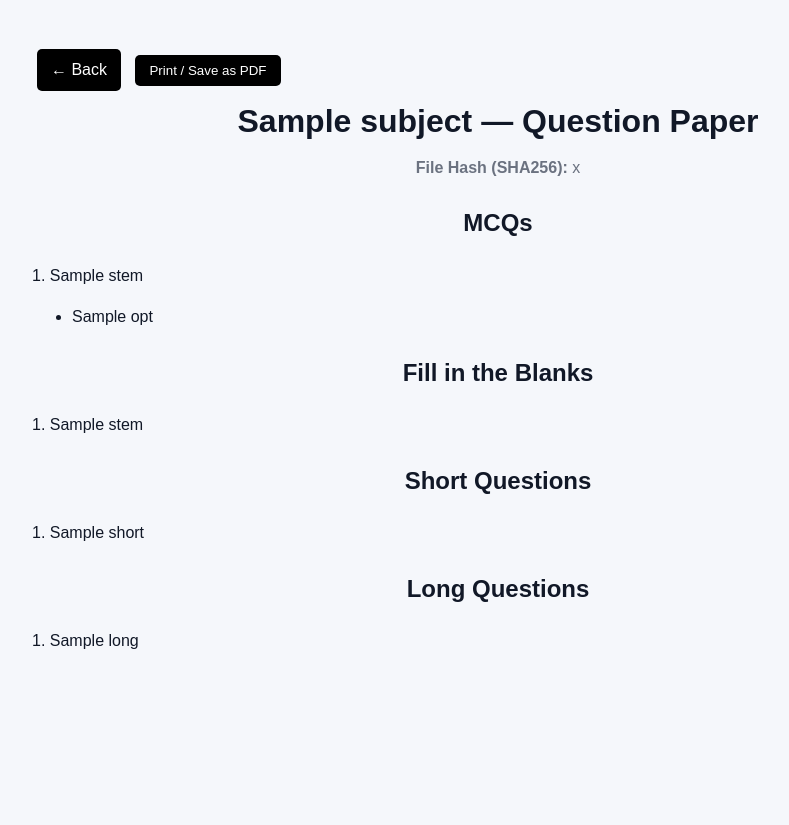
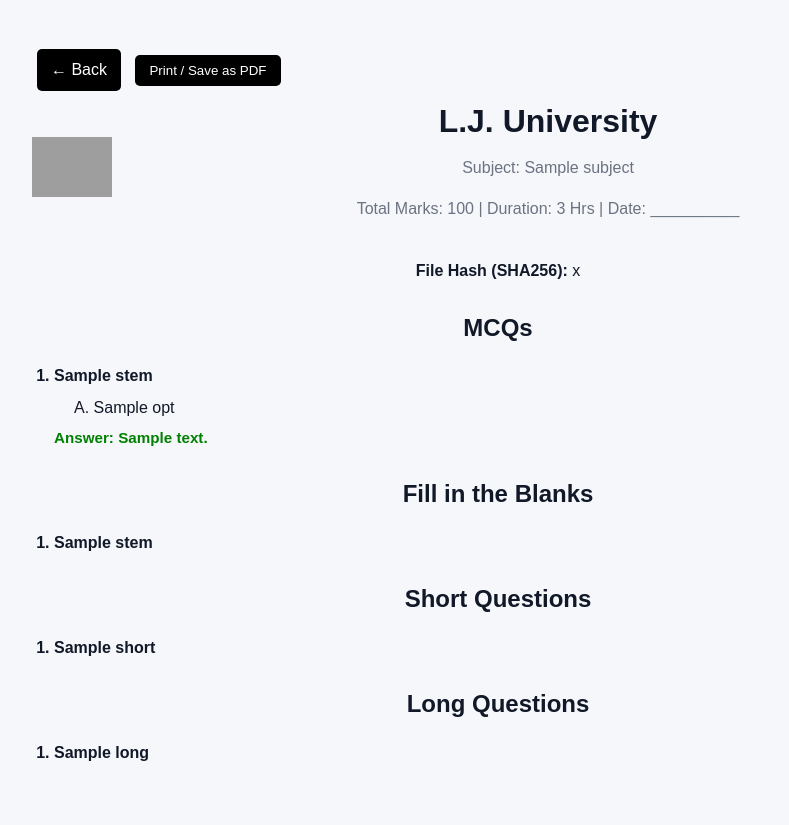
Before and after one commit to rudradesa/question-paper-generator-rule-base, a Flask app: template templates/paper.html in a window 1280 px wide. Shown: the whole page, without its empty margins (142-931 px from the left). Before the commit the page ends 649 px from the top, so only its background shows below. Run offline with Flask 3, Linux system fonts and the light colour scheme; the template is opened without the code that fills it: most values are stand-ins (such as "Sample title", 1, 10 or a date in 2020); grey boxes are pictures that could not be loaded.

Commit message:
Update paper.html

```diff
--- a/templates/paper.html
+++ b/templates/paper.html
@@ -6,28 +6,20 @@
   <title>{{ subject }} - Question Paper</title>
   <link rel="stylesheet" href="{{ url_for('static', filename='style.css') }}">
   <style>
-    @media print {
-      .no-print { display: none !important; }
-      .page-break { page-break-before: always; }
-    }
-    body {
-      font-family: Arial, sans-serif;
-      margin: 20px;
-      line-height: 1.6;
-    }
-    h1, h2 { text-align: center; }
-    .btn {
-      display: inline-block;
-      margin: 5px;
-      padding: 8px 14px;
-      background: black;
-      color: white;
-      text-decoration: none;
-      border-radius: 5px;
-    }
-    .btn:hover { background: black; }
-    .q { font-weight: bold; margin-top: 8px; }
-    .ans { color: green; margin-left: 15px; }
+    @media print { .no-print { display: none !important; } .page-break { page-break-before: always; } }
+    body { font-family: Arial, sans-serif; margin: 20px; line-height: 1.6; }
+    header { display: flex; justify-content: flex-start; align-items: center; margin-bottom: 20px; }
+    header img { height: 60px; margin-right: 20px; }
+    .header-info { text-align: center; flex-grow: 1; }
+    h1, h2 { text-align: center; margin: 10px 0; }
+    .btn { display: inline-block; margin: 5px; padding: 8px 14px; background: black; color: white; text-decoration: none; border-radius: 5px; }
+    .btn:hover { background: #333; }
+    .q { font-weight: bold; margin-top: 12px; }
+    ul { list-style-type: none; padding-left: 20px; }
+    li { margin-bottom: 6px; }
+    .ans { color: green; font-weight: bold; margin-top: 5px; }
+    .info-line { text-align: center; margin-bottom: 20px; }
+    .section { margin-top: 25px; }
   </style>
 </head>
 <body>
@@ -37,38 +29,66 @@
       <button onclick="window.print()" class="btn">Print / Save as PDF</button>
     </div>
 
-    <header class="center">
-      <h1>{{ subject }} — Question Paper</h1>
-      {% if pdf_hash %}
-        <p><strong>File Hash (SHA256):</strong> {{ pdf_hash }}</p>
-      {% endif %}
+    <header>
+      <img src="{{ url_for('static', filename='LJKU-Logo-Small.png') }}" alt="College Logo">
+      <div class="header-info">
+        <h1>L.J. University</h1>
+        <p>Subject: {{ subject }}</p>
+        <p>Total Marks: 100 | Duration: 3 Hrs | Date: __________</p>
+      </div>
     </header>
 
-    <!-- MCQs -->
+    {% if pdf_hash %}
+      <p class="info-line"><strong>File Hash (SHA256):</strong> {{ pdf_hash }}</p>
+    {% endif %}
+<div class="section">
   <h2>MCQs</h2>
+  <ol>
     {% for q in paper.questions_by_level["MCQ"] %}
-  <p>{{ loop.index }}. {{ q.stem }}</p>
+      <li class="q">{{ q.stem }}</li>
       <ul>
+        {% set letters = ['A', 'B', 'C', 'D'] %}
         {% for opt in q.options %}
-      <li>{{ opt }}</li>
+          <li>{{ letters[loop.index0] }}. {{ opt }}</li>
         {% endfor %}
       </ul>
+      {% if q.answer %}
+        <p class="ans">Answer: {{ q.answer }}</p>
+      {% endif %}
     {% endfor %}
+  </ol>
+</div>
 
+
+
+    <div class="section">
       <h2>Fill in the Blanks</h2>
+      <ol>
         {% for f in paper.questions_by_level["FillBlanks"] %}
-  <p>{{ loop.index }}. {{ f.stem }}</p>
+          <li class="q">{{ f.stem }}</li>
         {% endfor %}
+      </ol>
+    </div>
 
+
+    <div class="section">
       <h2>Short Questions</h2>
+      <ol>
         {% for s in paper.questions_by_level["Short"] %}
-  <p>{{ loop.index }}. {{ s }}</p>
+          <li class="q">{{ s }}</li>
         {% endfor %}
+      </ol>
+    </div>
 
+
+    <div class="section">
       <h2>Long Questions</h2>
+      <ol>
         {% for l in paper.questions_by_level["Long"] %}
-  <p>{{ loop.index }}. {{ l }}</p>
+          <li class="q">{{ l }}</li>
         {% endfor %}
+      </ol>
+    </div>
 
   </div>
 </body>
```
Lines whose indentation alone changed are shown as unchanged.
